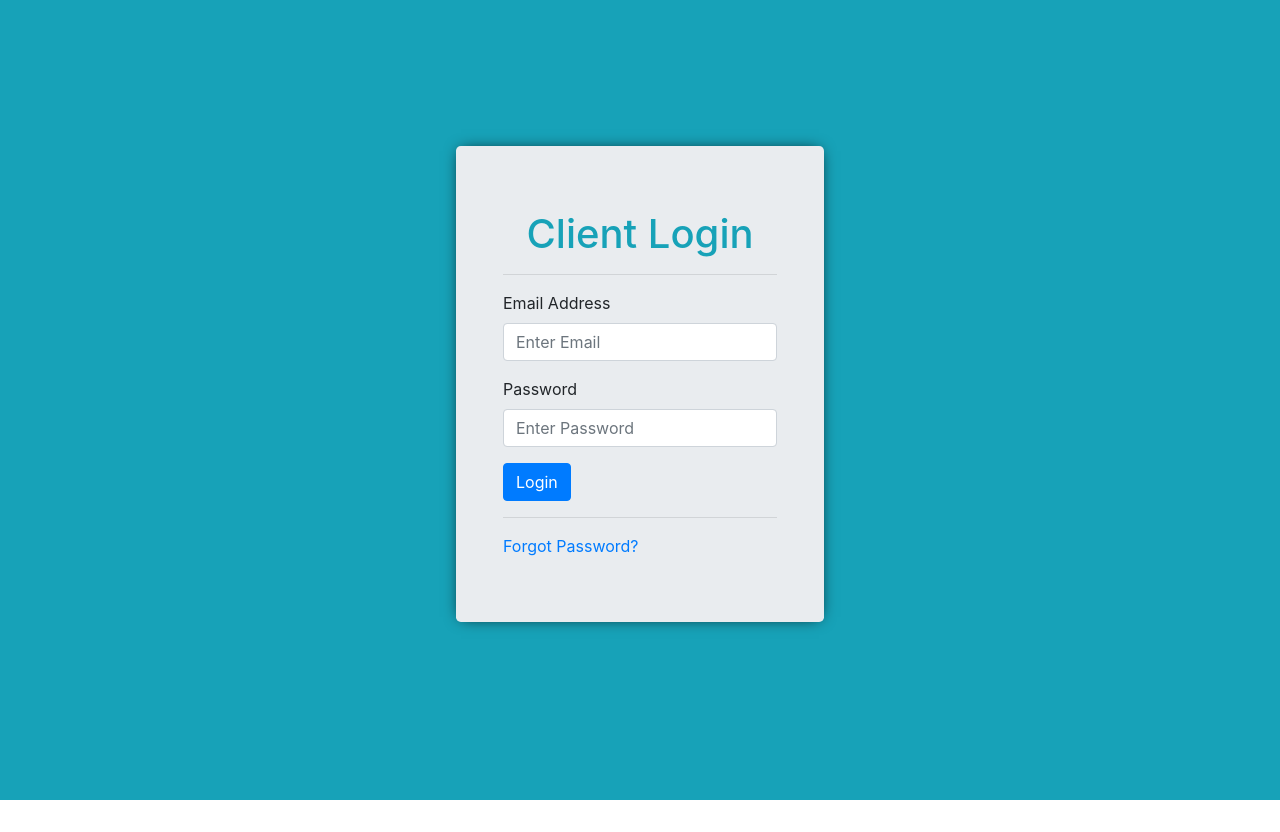
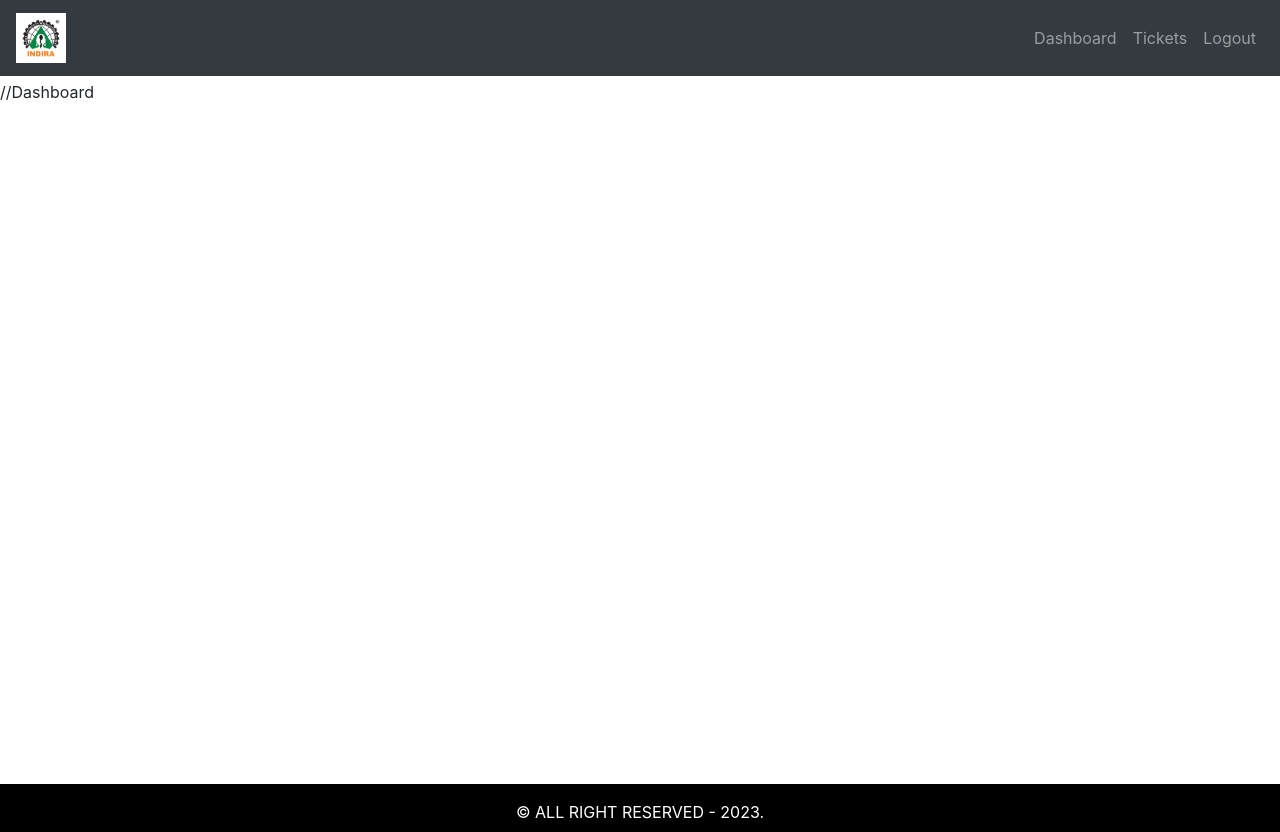
Before and after one commit to OFFICIALNITIN/crm-frontend, a React (Create React App) app: page / in a window 1280 px wide. Before the commit the page ends 800 px from the top, so only its background shows below. Built offline with nearby package versions, Linux system fonts and the light colour scheme.

Commit message:
layout is added

```diff
--- a/src/App.css
+++ b/src/App.css
@@ -0,0 +1,25 @@
+.default-layout{
+    display: grid;
+    grid-template-rows: 80px auto 3rem;
+    grid-template-areas:
+    "header"
+    "main"
+    "footer"
+    ;
+}
+
+header{
+    grid-area: header;
+}
+
+main{
+    grid-area: main;
+    min-height: 88vh;
+}
+
+footer{
+    grid-area: footer;
+    background:black;
+    padding: 1rem;
+    color: white;
+}
--- a/src/App.js
+++ b/src/App.js
@@ -4,12 +4,14 @@ import './App.css';
 
 
 import Entry from './pages/Entry/Entry.page';
+import DefaultLayout from './layout/DefaultLayout';
 
 function App() {
   return (
     <div className="App">
-      <Entry />
-
+      <DefaultLayout>
+        //Dashboard
+      </DefaultLayout>
     </div>
   );
 }
--- a/src/components/login/Login.comp.js
+++ b/src/components/login/Login.comp.js
@@ -7,9 +7,9 @@ const LoginForm = ({ handleOnSubmit, handleOnChange, formSwitcher, email, pass }
         <Container>
             <Row>
                 <Col>
-                    <h1 className='text-info text-center'>Client Login</h1>
+                    <h1 className='text-dark text-center'>Client Login</h1>
                     <hr />
-                    <Form onSubmit={handleOnSubmit} autoComplete='off'>
+                    <Form className='Frm' onSubmit={handleOnSubmit} autoComplete='off'>
                         <Form.Group>
                             <Form.Label>
                                 Email Address
@@ -45,15 +45,13 @@ const LoginForm = ({ handleOnSubmit, handleOnChange, formSwitcher, email, pass }
 
             <Row>
                 <Col>
-                    <a href='#!' onClick={() => formSwitcher('reset')}>Forgot Password?</a>
+                    <a className='text-dark' href='#!' onClick={() => formSwitcher('reset')}>Forgot Password?</a>
                 </Col>
             </Row>
 
         </Container>
     )
 };
-
-export default LoginForm
 
 LoginForm.propTypes = {
     handleOnChange: PropTypes.func.isRequired,
@@ -63,3 +61,5 @@ LoginForm.propTypes = {
     formSwitcher: PropTypes.func.isRequired
 
 }
+
+export default LoginForm
--- a/src/components/password-reset/PasswordReset.comp.js
+++ b/src/components/password-reset/PasswordReset.comp.js
@@ -7,7 +7,7 @@ const PasswordReset = ({ handleOnResetSubmit, handleOnChange, formSwitcher, emai
         <Container>
             <Row>
                 <Col>
-                    <h1 className='text-info text-center'>Reset Password</h1>
+                    <h1 className='text-dark text-center'>Reset Password</h1>
                     <hr />
                     <Form onSubmit={handleOnResetSubmit} autoComplete='off'>
                         <Form.Group>
@@ -32,7 +32,7 @@ const PasswordReset = ({ handleOnResetSubmit, handleOnChange, formSwitcher, emai
 
             <Row>
                 <Col>
-                    <a href='#!' onClick={() => formSwitcher('login')}>Login Now!</a>
+                    <a href='#!' className='text-dark' onClick={() => formSwitcher('login')}>Login Now!</a>
                 </Col>
             </Row>
 
--- /dev/null
+++ b/src/layout/DefaultLayout.js
@@ -0,0 +1,28 @@
+import Header from './partials/Header.comp'
+import Footer from './partials/Footer.comp'
+
+const DefaultLayout = ({ children }) => {
+    return (
+        <div>
+
+            <div className='default-layout'>
+                <div className='header'>
+                    <Header />
+                </div>
+
+                <main className='main' >
+                    {children}
+                </main>
+
+                <footer className='footer'>
+                    <Footer />
+                </footer>
+
+
+            </div>
+        </div >
+
+    )
+}
+
+export default DefaultLayout
--- /dev/null
+++ b/src/layout/partials/Footer.comp.js
@@ -0,0 +1,11 @@
+import React from 'react'
+
+const Footer = () => {
+    return (
+        <div className='text-center copy-right' >
+            &copy; ALL RIGHT RESERVED - 2023.
+        </div>
+    )
+}
+
+export default Footer
--- /dev/null
+++ b/src/layout/partials/Header.comp.js
@@ -0,0 +1,25 @@
+import React from 'react'
+import { Navbar, Nav } from 'react-bootstrap'
+import logo from '../../assets/img/logo1.jpg'
+
+const Header = () => {
+    return (
+        <Navbar
+            collapseOnSelect bg='dark' variant='dark' expand='md'
+        >
+            <Navbar.Brand>
+                <img src={logo} alt='logo' width="50px" />
+            </Navbar.Brand>
+            <Navbar.Toggle aria-controls='basic-navbar-nav' />
+            <Navbar.Collapse id='basic-navbar-nav'>
+                <Nav className='ml-auto'>
+                    <Nav.Link href='/dashboard'>Dashboard</Nav.Link>
+                    <Nav.Link href='/tickets'>Tickets</Nav.Link>
+                    <Nav.Link href='/logout'>Logout</Nav.Link>
+                </Nav>
+            </Navbar.Collapse>
+        </Navbar>
+    )
+}
+
+export default Header
--- a/src/pages/Entry/entry.style.css
+++ b/src/pages/Entry/entry.style.css
@@ -3,8 +3,14 @@
     display: flex;
     justify-content: center;
     align-items: center;
+    background-image: url('https://images.pexels.com/photos/1103970/pexels-photo-1103970.jpeg?auto=compress&cs=tinysrgb&w=1260&h=750&dpr=1');
+    background-repeat: no-repeat;
+    background-size: cover;
 }
 
-.form-box{
-    box-shadow: 0px 0px 15px -5px black;
+.entry-page .form-box{
+    background-color: rgba(255,255,255,0.13);
+    backdrop-filter: blur(20px);
+    background-color: none;
+    border-radius: 30px;
 }
```
Also changed, not shown: src/assets/img/logo.jpg (added), src/assets/img/logo1.jpg (added).
